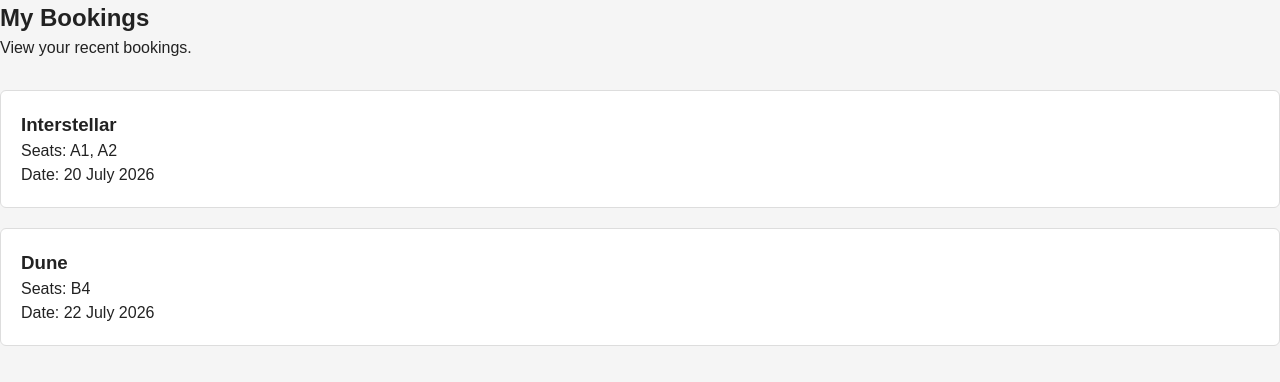
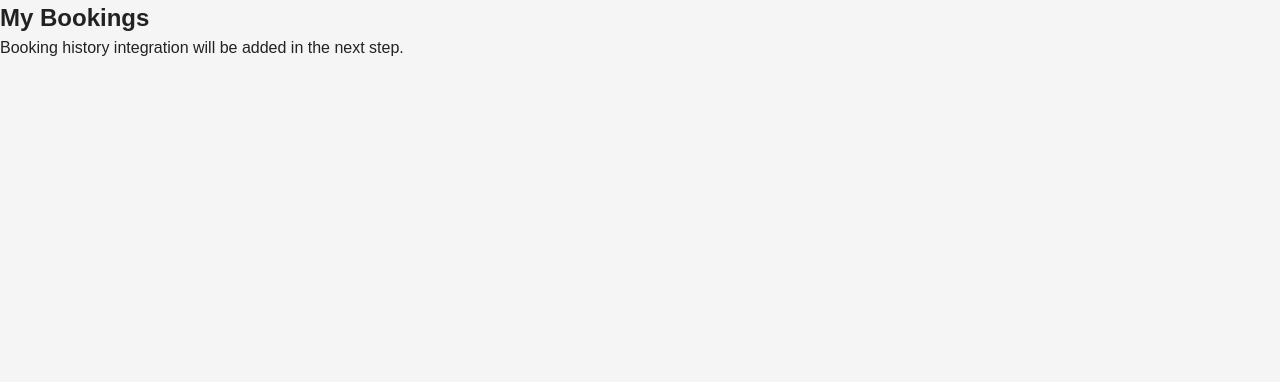
Before and after one commit to varini666/MERN_Stu_FebMay26Mys, a React (Vite) app in the folder W12/bookmyshow-frontend/: page /bookings in a window 1280 px wide. Shown: the top 382 px of the page. Built offline with nearby package versions, Linux system fonts and the light colour scheme; sample sign-in values are in the browser's storage.

Commit message:
UI for seat selection for a particular movie is added

```diff
--- /dev/null
+++ b/W12/bookmyshow-frontend/src/components/Seat.jsx
@@ -0,0 +1,72 @@
+// src/components/Seat.jsx
+
+
+export default function Seat({ seat, isSelected, onSelect }) {
+    const isBooked = seat.isBooked;
+
+
+    function handleClick() {
+        if (isBooked) return;
+
+
+        onSelect(seat.seatNumber);
+    }
+
+
+    return (
+        <button
+            onClick={handleClick}
+            disabled={isBooked}
+            style={{
+                ...styles.seat,
+
+
+                ...(isBooked && styles.booked),
+
+
+                ...(isSelected && styles.selected),
+            }}
+        >
+            {seat.seatNumber}
+        </button>
+    );
+}
+
+
+const styles = {
+    seat: {
+        width: "50px",
+        height: "50px",
+
+
+        border: "1px solid #ccc",
+
+
+        borderRadius: "6px",
+
+
+        cursor: "pointer",
+
+
+        backgroundColor: "#ffffff",
+    },
+
+
+    booked: {
+        backgroundColor: "#d32f2f",
+
+
+        color: "#ffffff",
+
+
+        cursor: "not-allowed",
+    },
+
+
+    selected: {
+        backgroundColor: "#2e7d32",
+
+
+        color: "#ffffff",
+    },
+};
--- /dev/null
+++ b/W12/bookmyshow-frontend/src/components/SeatGrid.jsx
@@ -0,0 +1,66 @@
+// src/components/SeatGrid.jsx
+
+
+import Seat from "./Seat";
+
+
+export default function SeatGrid({ seats, selectedSeats, setSelectedSeats }) {
+    function toggleSeat(seatNumber) {
+        if (selectedSeats.includes(seatNumber)) {
+            setSelectedSeats(selectedSeats.filter((seat) => seat !== seatNumber));
+        } else {
+            setSelectedSeats([...selectedSeats, seatNumber]);
+        }
+    }
+
+
+    return (
+        <>
+            <div style={styles.legend}>
+                <span>⬜ Available</span>
+
+
+                <span>🟩 Selected</span>
+
+
+                <span>🟥 Booked</span>
+            </div>
+
+
+            <div style={styles.grid}>
+                {seats.map((seat) => (
+                    <Seat
+                        key={seat.seatNumber}
+                        seat={seat}
+                        isSelected={selectedSeats.includes(seat.seatNumber)}
+                        onSelect={toggleSeat}
+                    />
+                ))}
+            </div>
+        </>
+    );
+}
+
+
+const styles = {
+    legend: {
+        display: "flex",
+
+
+        gap: "20px",
+
+
+        marginBottom: "20px",
+    },
+
+
+    grid: {
+        display: "grid",
+
+
+        gridTemplateColumns: "repeat(10, 50px)",
+
+
+        gap: "10px",
+    },
+};
--- a/W12/bookmyshow-frontend/src/pages/Bookings.jsx
+++ b/W12/bookmyshow-frontend/src/pages/Bookings.jsx
@@ -1,125 +1,182 @@
 // src/pages/Bookings.jsx
 
-/*
-=========================================================
-SPRINT 1 – BOOKINGS PAGE
+
+import { useLocation } from "react-router-dom";
+import { useState } from "react";
 
 
-TOPICS COVERED:
+import SeatGrid from "../components/SeatGrid";
 
 
-✓ Protected Routes
-✓ Conditional Rendering
-✓ Rendering Lists
+export default function Bookings() {
+  const location = useLocation();
 
 
-WHY THIS COMPONENT?
+  /*
+  =====================================================
+  NAVIGATION STATE
 
 
-Bookings represent one of the most important user journeys.
+  MovieDetails
+  ↓
+  navigate("/bookings", {
+      state: { movie, show }
+  })
 
 
-Sprint 1:
+  =====================================================
+  */
 
 
-Protected UI Shell
+  const bookingData = location.state;
 
 
-Sprint 5:
+  /*
+  =====================================================
+  DIRECT ACCESS
 
 
-Booking APIs
-↓
-Ticket Cancellation
-↓
-Booking History
-↓
-Booking Details
+  User typed /bookings directly.
 
 
-=========================================================
-*/
+  =====================================================
+  */
 
-const sampleBookings = [
-  {
-    id: 1,
 
-    movie: "Interstellar",
+  if (!bookingData) {
+    return (
+      <section>
+        <h1>My Bookings</h1>
 
-    seats: "A1, A2",
 
-    date: "20 July 2026",
-  },
+        <p>
+          Booking history integration will be
+          added in the next step.
+        </p>
+      </section>
+    );
+  }
 
-  {
-    id: 2,
 
-    movie: "Dune",
+  const { movie, show } = bookingData;
 
-    seats: "B4",
 
-    date: "22 July 2026",
-  },
-];
+  const [selectedSeats, setSelectedSeats] =
+    useState([]);
 
-export default function Bookings() {
+
   return (
     <section>
-      <h1>My Bookings</h1>
+      <h1>Book Tickets</h1>
 
-      <p>View your recent bookings.</p>
 
-      <div style={styles.grid}>
-        {sampleBookings.map((booking) => (
-          <div key={booking.id} style={styles.card}>
-            <h3>{booking.movie}</h3>
+      <div style={styles.summary}>
+        <h2>{movie.title}</h2>
 
-            <p>Seats: {booking.seats}</p>
 
-            <p>Date: {booking.date}</p>
-          </div>
-        ))}
+        <p>
+          Genre: {movie.genre}
+        </p>
+
+
+        <p>
+          Rating: {movie.rating}
+        </p>
+
+
+        <p>
+          Date:{" "}
+          {new Date(show.date).toLocaleDateString()}
+        </p>
+
+
+        <p>
+          Time: {show.time}
+        </p>
+
+
+        <p>
+          Available Seats:{" "}
+          {show.availableSeats}
+        </p>
       </div>
+
+
+      <h2>Select Seats</h2>
+
+
+      <SeatGrid
+        seats={show.seats}
+        selectedSeats={selectedSeats}
+        setSelectedSeats={setSelectedSeats}
+      />
+
+
+      <div style={styles.selection}>
+        <h3>Selected Seats</h3>
+
+
+        {selectedSeats.length === 0 ? (
+          <p>No seats selected.</p>
+        ) : (
+          <p>{selectedSeats.join(", ")}</p>
+        )}
+      </div>
+
+
+      <button
+        disabled={selectedSeats.length === 0}
+        style={{
+          ...styles.button,
+
+
+          ...(selectedSeats.length === 0
+            ? styles.disabled
+            : {}),
+        }}
+      >
+        Continue Booking
+      </button>
     </section>
   );
 }
 
+
 const styles = {
-  grid: {
-    marginTop: "30px",
+  summary: {
+    border: "1px solid #ddd",
 
-    display: "grid",
-
-    gap: "20px",
-  },
-
-  card: {
-    background: "#fff",
-
-    border: "1px solid #ddd",
 
     padding: "20px",
 
-    borderRadius: "6px",
+
+    borderRadius: "8px",
+
+
+    marginBottom: "30px",
+  },
+
+
+  selection: {
+    marginTop: "30px",
+  },
+
+
+  button: {
+    marginTop: "30px",
+
+
+    padding: "12px 20px",
+
+
+    cursor: "pointer",
+  },
+
+
+  disabled: {
+    cursor: "not-allowed",
+
+
+    opacity: 0.5,
   },
 };
-
-/*
-=========================================================
-KEY TAKEAWAYS
-
-
-1. Protected pages evolve
-   progressively.
-
-
-2. Lists are frequently used
-   in dashboards.
-
-
-3. Sprint 5 transforms this into
-   a complete booking experience.
-
-
-=========================================================
-*/
```
